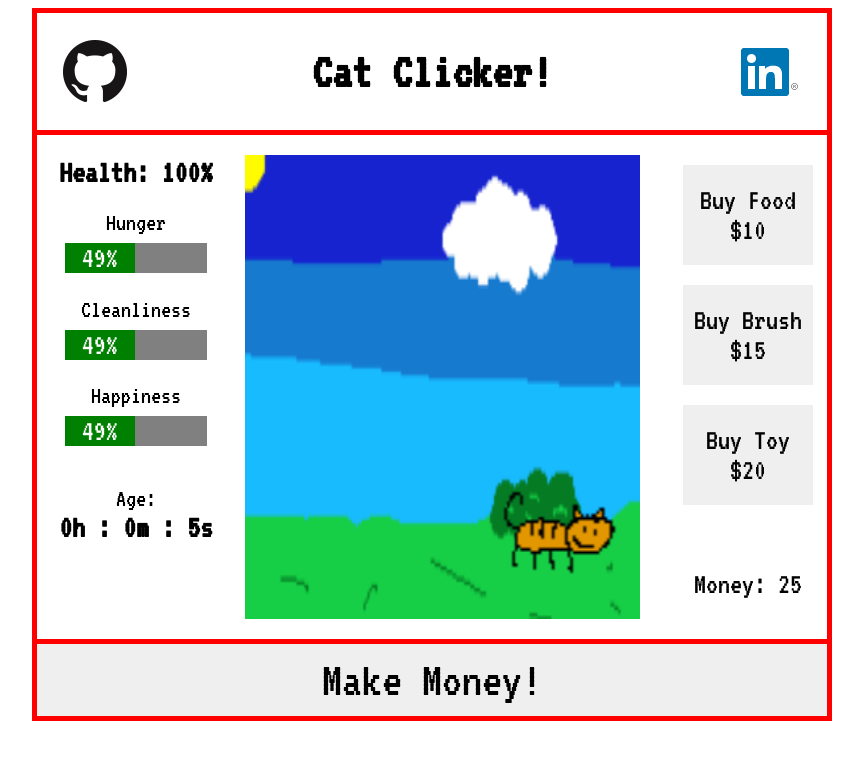
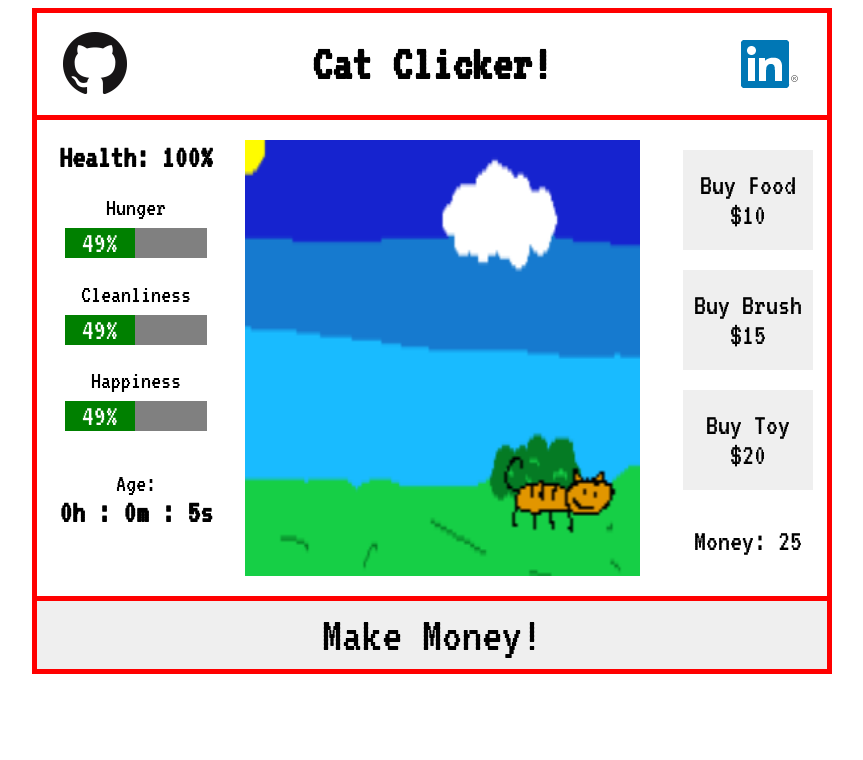
Before and after one commit to mike591/CatClicker, a website built with webpack: page index.html in a window 1280 px wide. Shown: the whole page, without its empty margins (208-1071 px from the left). Built offline with nearby package versions, Linux system fonts and the light colour scheme.

Commit message:
resizing

```diff
--- a/assets/stylesheets/stylesheet.css
+++ b/assets/stylesheets/stylesheet.css
@@ -7,8 +7,8 @@ html {
 
 .game-container {
   width: 100vh;
-  height: 90vh;
-  min-height: 700px;
+  height: 680px;
+  min-height: 680px;
   text-align: center;
 }
 
@@ -16,6 +16,7 @@ html {
   display: flex;
   align-items: center;
   justify-content: space-between;
+  height: 15%;
   padding-left: 20px;
   padding-right: 20px;
   border: 5px solid red;
```
